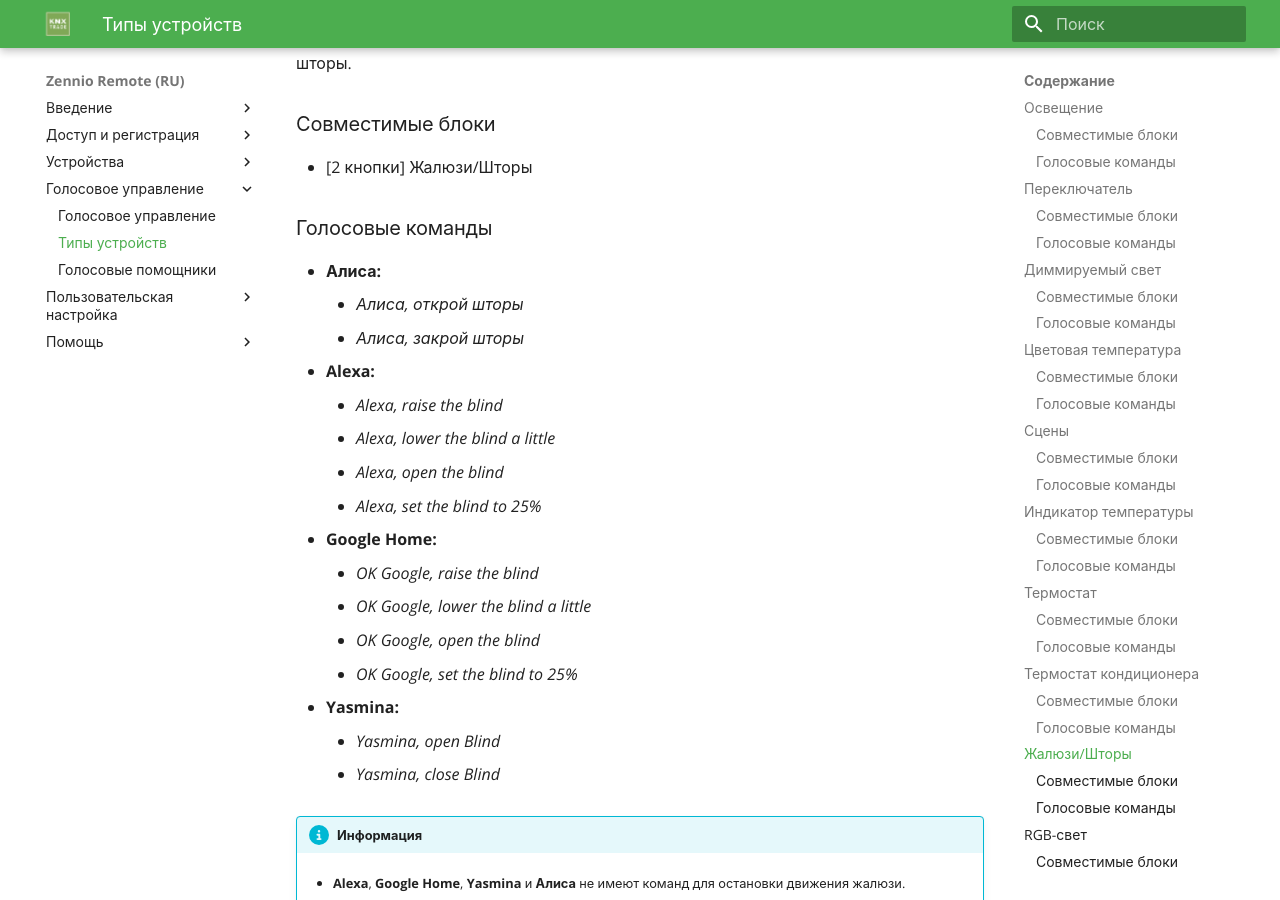
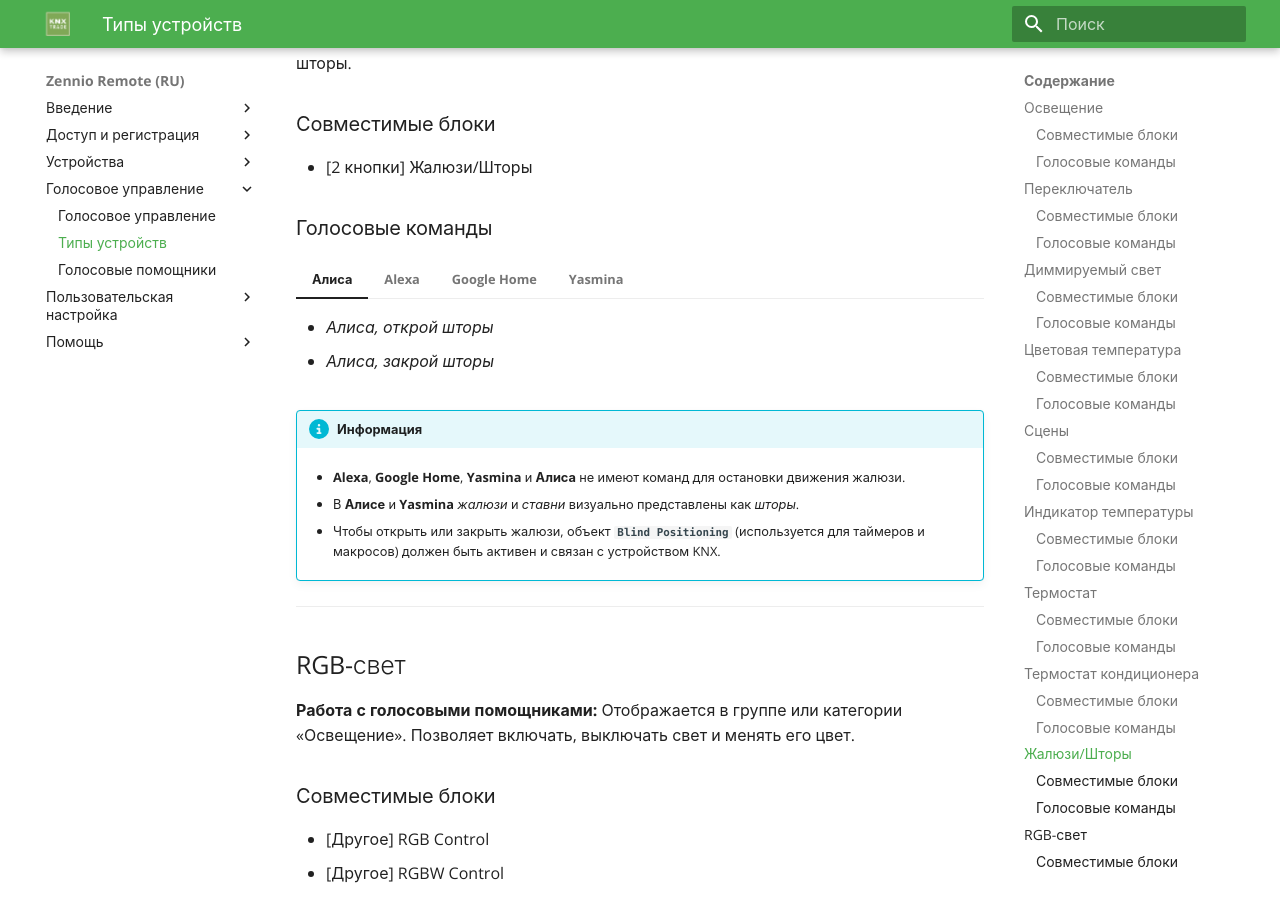
Before and after one commit to knxtrade/zr-manual-ru, an MkDocs documentation site: the page built from docs/voice_control/device_types.md, in a window 1280 px wide and 900 px high, scrolled down 7208 px. Built offline with MkDocs 1.6.1 and Material for MkDocs 9.7.7, drawn with Linux system fonts in a browser that asks for light colours; some web fonts are replaced.

Commit message:
(редакция) навигация

```diff
--- a/docs/voice_control/device_types.md
+++ b/docs/voice_control/device_types.md
@@ -312,20 +312,20 @@
 
 ### Голосовые команды
 
-* **Алиса:**
+=== "Алиса"
     - *Алиса, открой шторы*
     - *Алиса, закрой шторы*
-* **Alexa:**
+=== "Alexa"
     - *Alexa, raise the blind*
     - *Alexa, lower the blind a little*
     - *Alexa, open the blind*
     - *Alexa, set the blind to 25%*
-* **Google Home:**
+=== "Google Home"
     - *OK Google, raise the blind*
     - *OK Google, lower the blind a little*
     - *OK Google, open the blind*
     - *OK Google, set the blind to 25%*
-* **Yasmina:**
+=== "Yasmina"
     - *Yasmina, open Blind*
     - *Yasmina, close Blind*
 
--- a/mkdocs.yml
+++ b/mkdocs.yml
@@ -17,6 +17,9 @@
     - search.suggest
     - search.highlight
     - navigation.path
+    - navigation.instant
+    - navigation.instant.prefetch
+    - navigation.top
   icon:
     admonition:
       note: fontawesome/solid/note-sticky
@@ -88,7 +91,7 @@
       manual: false
 nav:
   - Введение:
-    - index.md
+    - Обзор: index.md
     - intro/install.md
   - Доступ и регистрация:
     - access_register/register.md
```
Also changed, not shown: docs/help/links.md (+1 -1 lines), docs/index.md (+2 -2 lines).
